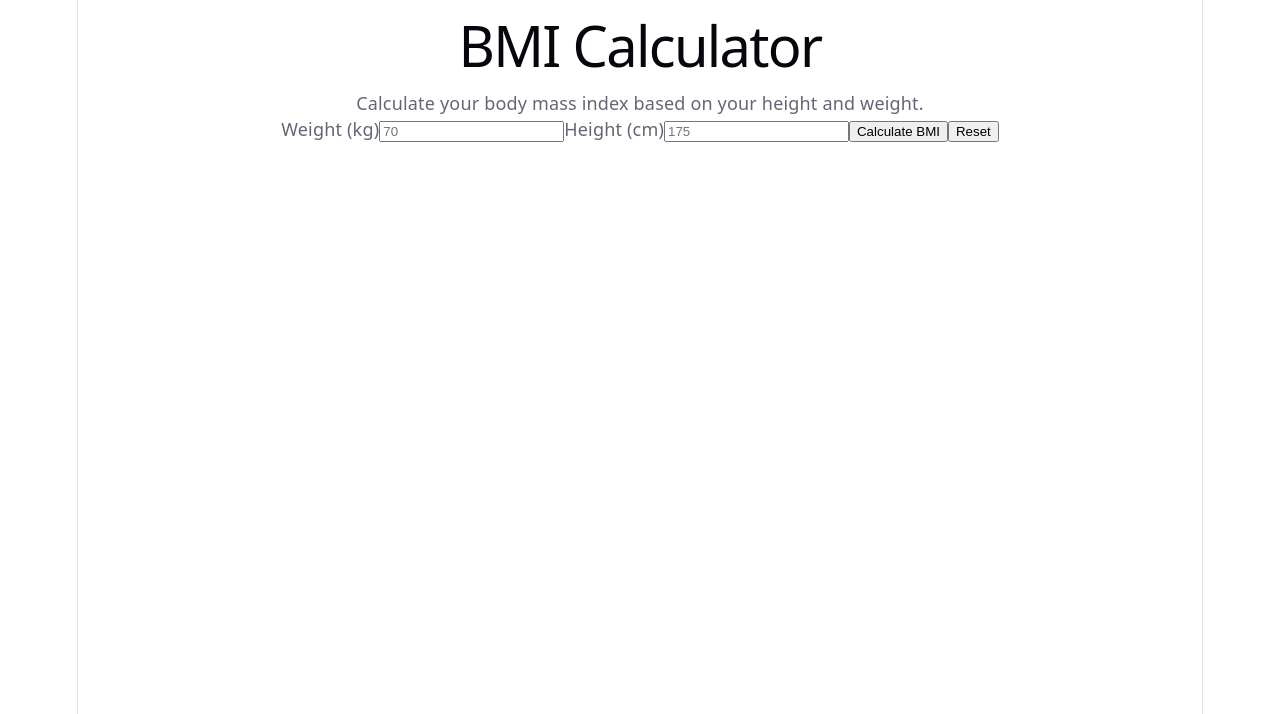
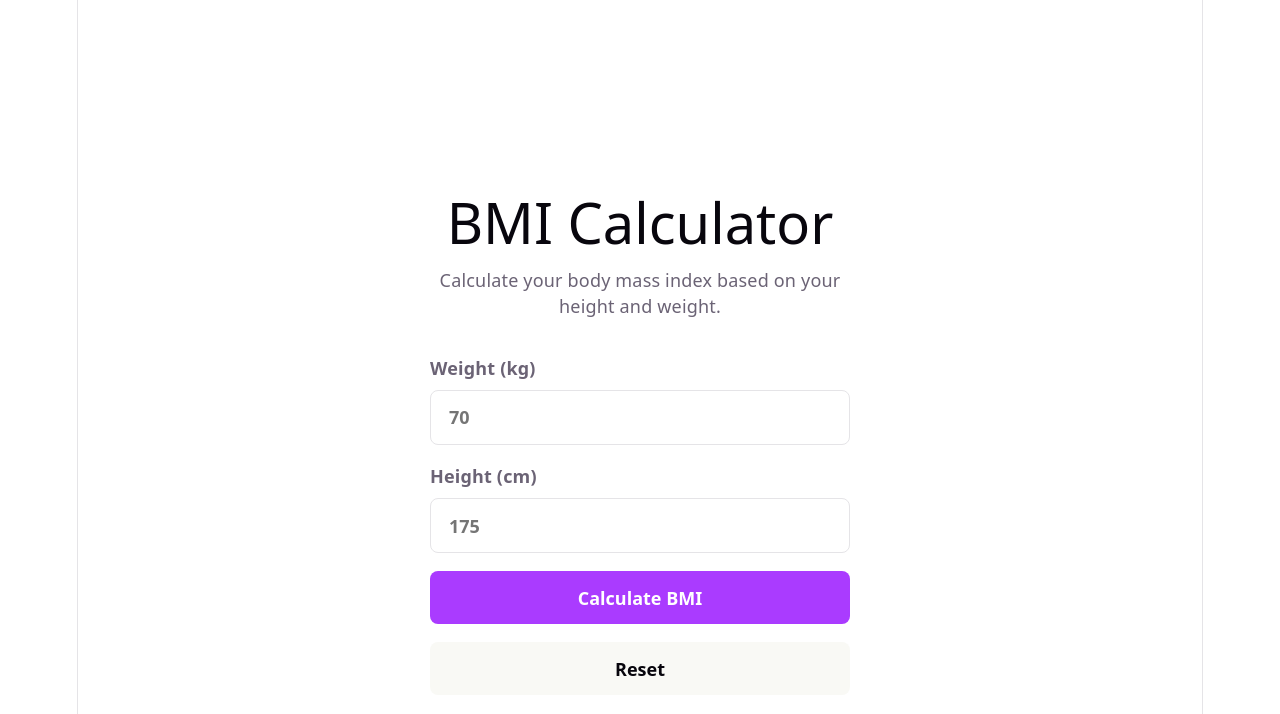
Before and after one commit to adaviladev/bmi-calculator, a React (Vite) app: page / in a window 1280 px wide. Shown: the top 714 px of the page. Built offline with nearby package versions, Linux system fonts and the light colour scheme.

Commit message:
style: improve BMI calculator layout

```diff
--- a/src/App.css
+++ b/src/App.css
@@ -1,184 +1,58 @@
-.counter {
-  font-size: 16px;
-  padding: 5px 10px;
-  border-radius: 5px;
-  color: var(--accent);
-  background: var(--accent-bg);
-  border: 2px solid transparent;
-  transition: border-color 0.3s;
-  margin-bottom: 24px;
-
-  &:hover {
-    border-color: var(--accent-border);
-  }
-  &:focus-visible {
-    outline: 2px solid var(--accent);
-    outline-offset: 2px;
-  }
+main {
+  min-height: 100vh;
+  display: grid;
+  place-items: center;
+  padding: 2rem;
 }
 
-.hero {
-  position: relative;
-
-  .base,
-  .framework,
-  .vite {
-    inset-inline: 0;
-    margin: 0 auto;
-  }
-
-  .base {
-    width: 170px;
-    position: relative;
-    z-index: 0;
-  }
-
-  .framework,
-  .vite {
-    position: absolute;
-  }
-
-  .framework {
-    z-index: 1;
-    top: 34px;
-    height: 28px;
-    transform: perspective(2000px) rotateZ(300deg) rotateX(44deg) rotateY(39deg)
-      scale(1.4);
-  }
-
-  .vite {
-    z-index: 0;
-    top: 107px;
-    height: 26px;
-    width: auto;
-    transform: perspective(2000px) rotateZ(300deg) rotateX(40deg) rotateY(39deg)
-      scale(0.8);
-  }
+section {
+  width: 100%;
+  max-width: 420px;
 }
 
-#center {
-  display: flex;
-  flex-direction: column;
-  gap: 25px;
-  place-content: center;
-  place-items: center;
-  flex-grow: 1;
-
-  @media (max-width: 1024px) {
-    padding: 32px 20px 24px;
-    gap: 18px;
-  }
+form {
+  display: grid;
+  gap: 1rem;
+  margin-top: 2rem;
 }
 
-#next-steps {
-  display: flex;
-  border-top: 1px solid var(--border);
+label {
+  display: grid;
+  gap: 0.5rem;
   text-align: left;
-
-  & > div {
-    flex: 1 1 0;
-    padding: 32px;
-    @media (max-width: 1024px) {
-      padding: 24px 20px;
-    }
-  }
-
-  .icon {
-    margin-bottom: 16px;
-    width: 22px;
-    height: 22px;
-  }
-
-  @media (max-width: 1024px) {
-    flex-direction: column;
-    text-align: center;
-  }
+  font-weight: 600;
 }
 
-#docs {
-  border-right: 1px solid var(--border);
-
-  @media (max-width: 1024px) {
-    border-right: none;
-    border-bottom: 1px solid var(--border);
-  }
+input {
+  padding: 0.75rem 1rem;
+  border: 1px solid var(--border);
+  border-radius: 8px;
+  font: inherit;
 }
 
-#next-steps ul {
-  list-style: none;
-  padding: 0;
-  display: flex;
-  gap: 8px;
-  margin: 32px 0 0;
-
-  .logo {
-    height: 18px;
-  }
-
-  a {
-    color: var(--text-h);
-    font-size: 16px;
-    border-radius: 6px;
-    background: var(--social-bg);
-    display: flex;
-    padding: 6px 12px;
-    align-items: center;
-    gap: 8px;
-    text-decoration: none;
-    transition: box-shadow 0.3s;
-
-    &:hover {
-      box-shadow: var(--shadow);
-    }
-    .button-icon {
-      height: 18px;
-      width: 18px;
-    }
-  }
-
-  @media (max-width: 1024px) {
-    margin-top: 20px;
-    flex-wrap: wrap;
-    justify-content: center;
-
-    li {
-      flex: 1 1 calc(50% - 8px);
-    }
-
-    a {
-      width: 100%;
-      justify-content: center;
-      box-sizing: border-box;
-    }
-  }
+button {
+  padding: 0.75rem 1rem;
+  border: 0;
+  border-radius: 8px;
+  font: inherit;
+  font-weight: 700;
+  cursor: pointer;
 }
 
-#spacer {
-  height: 88px;
-  border-top: 1px solid var(--border);
-  @media (max-width: 1024px) {
-    height: 48px;
-  }
+button[type="submit"] {
+  color: white;
+  background: var(--accent);
 }
 
-.ticks {
-  position: relative;
-  width: 100%;
+button[type="button"] {
+  color: var(--text-h);
+  background: var(--social-bg);
+}
 
-  &::before,
-  &::after {
-    content: '';
-    position: absolute;
-    top: -4.5px;
-    border: 5px solid transparent;
-  }
-
-  &::before {
-    left: 0;
-    border-left-color: var(--border);
-  }
-  &::after {
-    right: 0;
-    border-right-color: var(--border);
-  }
+.result {
+  margin-top: 2rem;
+  padding: 1.5rem;
+  border: 1px solid var(--border);
+  border-radius: 8px;
+  text-align: left;
 }
--- a/src/App.jsx
+++ b/src/App.jsx
@@ -82,7 +82,7 @@ function App() {
           </button>
         </form>
         {bmi && (
-          <section>
+          <section className="result">
             <h2>Your BMI is {bmi}</h2>
             <p>Category: {category}</p>
           </section>
--- a/src/index.css
+++ b/src/index.css
@@ -11,8 +11,8 @@
   --shadow:
     rgba(0, 0, 0, 0.1) 0 10px 15px -3px, rgba(0, 0, 0, 0.05) 0 4px 6px -2px;
 
-  --sans: system-ui, 'Segoe UI', Roboto, sans-serif;
-  --heading: system-ui, 'Segoe UI', Roboto, sans-serif;
+  --sans: system-ui, "Segoe UI", Roboto, sans-serif;
+  --heading: system-ui, "Segoe UI", Roboto, sans-serif;
   --mono: ui-monospace, Consolas, monospace;
 
   font: 18px/145% var(--sans);
@@ -75,7 +75,7 @@ h2 {
 
 h1 {
   font-size: 56px;
-  letter-spacing: -1.68px;
+  letter-spacing: 0;
   margin: 32px 0;
   @media (max-width: 1024px) {
     font-size: 36px;
```
